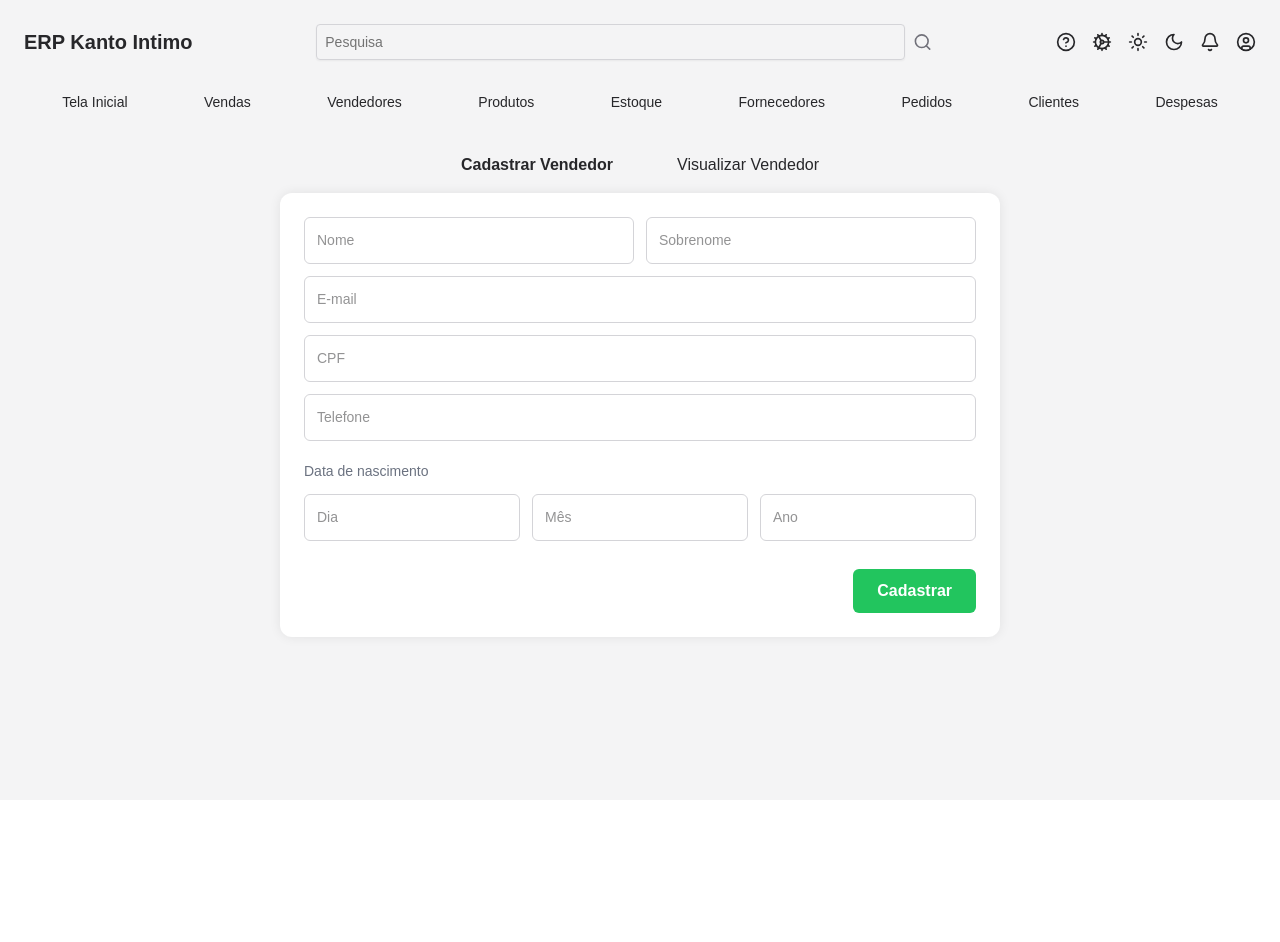
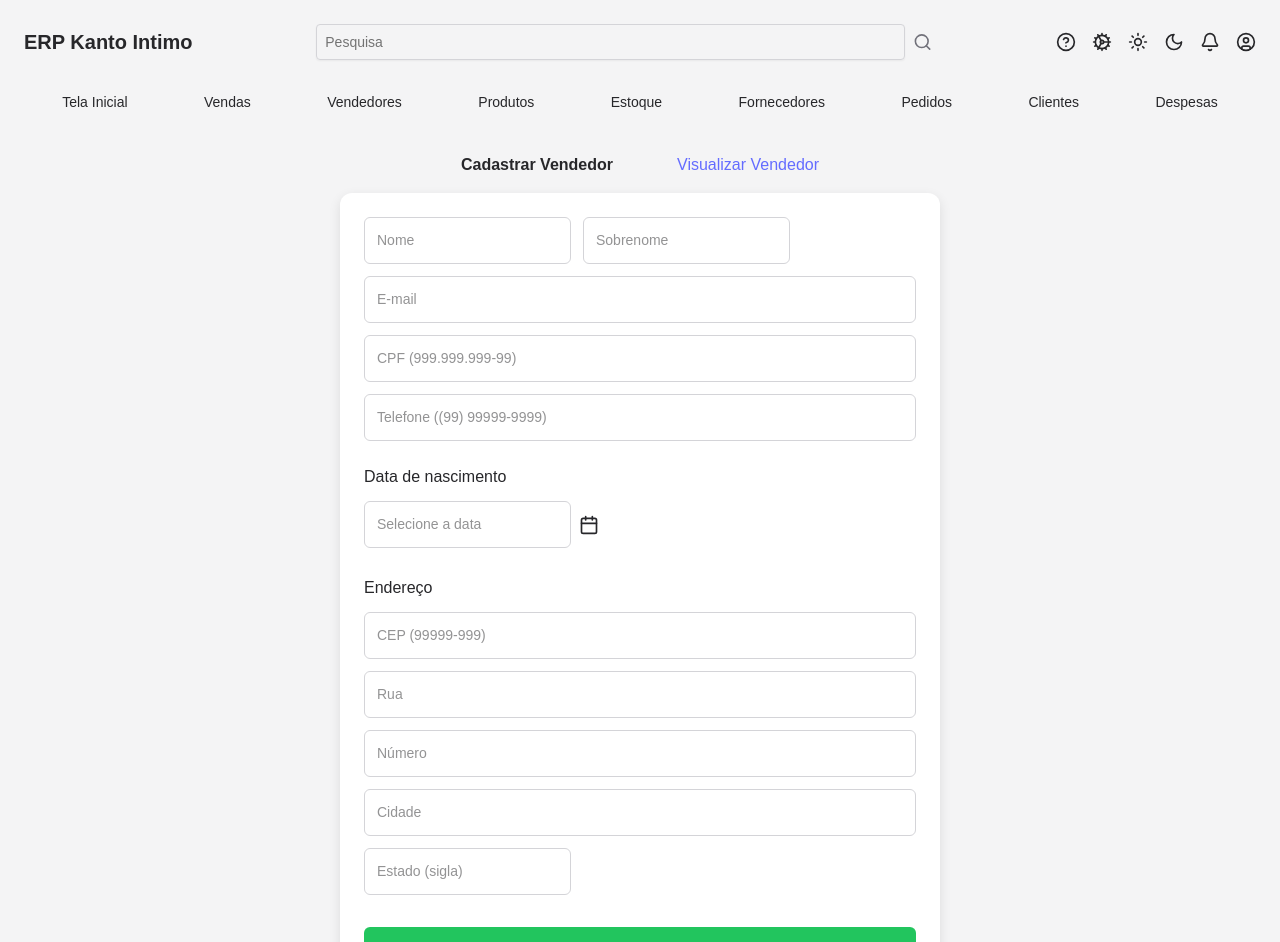
Before and after one commit to JasonSX1/PDS, a React (Vite) app in the folder kanto-intimo-front/: page /sellers/create in a window 1280 px wide. Shown: the top 942 px of the page. Before the commit the page ends 800 px from the top, so only its background shows below. Built offline with nearby package versions, Linux system fonts and the light colour scheme.

Commit message:
Pagina de formulário atualizada, requisicoes no back funcionando com fetch

```diff
--- a/kanto-intimo-front/package.json
+++ b/kanto-intimo-front/package.json
@@ -13,9 +13,12 @@
     "@tailwindcss/vite": "^4.1.6",
     "class-variance-authority": "^0.7.1",
     "clsx": "^2.1.1",
+    "date-fns": "^4.1.0",
     "lucide-react": "^0.510.0",
     "react": "^19.1.0",
+    "react-datepicker": "^8.3.0",
     "react-dom": "^19.1.0",
+    "react-input-mask-next": "^3.0.0-alpha.12",
     "react-router": "^7.6.0",
     "react-router-dom": "^7.6.0",
     "tailwind-merge": "^3.3.0",
@@ -26,6 +29,7 @@
     "@types/node": "^22.15.17",
     "@types/react": "^19.1.2",
     "@types/react-dom": "^19.1.2",
+    "@types/react-input-mask": "^3.0.6",
     "@vitejs/plugin-react": "^4.4.1",
     "eslint": "^9.25.0",
     "eslint-plugin-react-hooks": "^5.2.0",
--- a/kanto-intimo-front/src/pages/CreateSellersPage.tsx
+++ b/kanto-intimo-front/src/pages/CreateSellersPage.tsx
@@ -1,29 +1,174 @@
-import React, { useState } from 'react';
-import { Link } from 'react-router-dom';
-import Header from '../components/ui/header';
-import Navbar from '../components/ui/navbar';
-import '../styles/SellersPage.css';
+import React, { useState } from "react";
+import "../styles/SellersPage.css";
+import Header from "../components/ui/header";
+import Navbar from "../components/ui/navbar";
+import DatePicker from "react-datepicker";
+import "react-datepicker/dist/react-datepicker.css";
+import { Calendar } from "lucide-react";
 
-function CreateSellersPage() {
-  const [form, setForm] = useState({
-    nome: '',
-    sobrenome: '',
-    email: '',
-    cpf: '',
-    telefone: '',
-    dia: '',
-    mes: '',
-    ano: ''
+// Lista de estados brasileiros
+const estadosBrasileiros = [
+  "AC", "AL", "AP", "AM", "BA", "CE", "DF", "ES", "GO",
+  "MA", "MT", "MS", "MG", "PA", "PB", "PR", "PE", "PI",
+  "RJ", "RN", "RS", "RO", "RR", "SC", "SP", "SE", "TO"
+];
+
+// Função auxiliar para formatar inputs com máscara
+const formatInput = (value: string, pattern: string) => {
+  if (!value) return '';
+
+  const numbers = value.replace(/\D/g, '');
+  let formatted = '';
+  let numberIndex = 0;
+
+  for (let i = 0; i < pattern.length && numberIndex < numbers.length; i++) {
+    if (pattern[i] === '9') {
+      formatted += numbers[numberIndex++];
+    } else {
+      formatted += pattern[i];
+    }
+  }
+
+  return formatted;
+};
+
+export default function CreateSellersPage() {
+  const [formData, setFormData] = useState({
+    name: "",
+    lastName: "",
+    email: "",
+    cpf: "",
+    phone: "",
+    birthDate: null as Date | null,
+    address: {
+      zipCode: "",
+      street: "",
+      number: "",
+      city: "",
+      state: ""
+    },
   });
 
+  const [suggestions, setSuggestions] = useState<string[]>([]);
+  const [showSuggestions, setShowSuggestions] = useState(false);
+  const [error, setError] = useState("");
+
   const handleChange = (e: React.ChangeEvent<HTMLInputElement>) => {
-    setForm({ ...form, [e.target.name]: e.target.value });
+    const { name, value } = e.target;
+
+    let formattedValue = value;
+    if (name === 'cpf') {
+      formattedValue = formatInput(value, '999.999.999-99');
+    } else if (name === 'phone') {
+      formattedValue = formatInput(value, '(99) 99999-9999');
+    } else if (name === 'zipCode') {
+      formattedValue = formatInput(value, '99999-999');
+    } else if (name === 'state') {
+      formattedValue = value.toUpperCase();
+      // Filtra sugestões
+      const filtered = estadosBrasileiros.filter(estado =>
+        estado.startsWith(formattedValue)
+      );
+      setSuggestions(filtered);
+      setShowSuggestions(true);
+    }
+
+    if (name in formData.address || name === 'zipCode' || name === 'state') {
+      setFormData(prev => ({
+        ...prev,
+        address: {
+          ...prev.address,
+          [name]: formattedValue,
+        },
+      }));
+    } else {
+      setFormData(prev => ({
+        ...prev,
+        [name]: formattedValue,
+      }));
+    }
   };
 
-  const handleSubmit = (e: React.FormEvent) => {
+  const handleSuggestionClick = (estado: string) => {
+    setFormData(prev => ({
+      ...prev,
+      address: {
+        ...prev.address,
+        state: estado
+      }
+    }));
+    setShowSuggestions(false);
+  };
+
+  const handleSubmit = async (e: React.FormEvent) => {
     e.preventDefault();
-    console.log('Formulário enviado:', form);
-    // Aqui você pode fazer o POST pro backend
+    setError("");
+
+    // Validações
+    if (!estadosBrasileiros.includes(formData.address.state)) {
+      setError("Por favor, selecione um estado válido (sigla de 2 letras)");
+      return;
+    }
+
+    if (formData.birthDate && isNaN(formData.birthDate.getTime())) {
+      setError("Data de nascimento inválida");
+      return;
+    }
+
+    if ((formData.name + " " + formData.lastName).length > 100) {
+      setError("Nome completo não pode exceder 100 caracteres");
+      return;
+    }
+
+    try {
+      // Formata os dados para o padrão do backend
+      const payload = {
+        name: `${formData.name} ${formData.lastName}`.trim(),
+        email: formData.email,
+        phone: formData.phone.replace(/\D/g, ""),
+        cpf: formData.cpf.replace(/\D/g, ""),
+        birthDate: formData.birthDate?.toISOString().split("T")[0] || null,
+        address: {
+          zipCode: formData.address.zipCode.replace(/\D/g, ""),
+          street: formData.address.street,
+          number: formData.address.number,
+          city: formData.address.city,
+          state: formData.address.state.toUpperCase()
+        }
+      };
+
+      const response = await fetch("http://localhost:3000/seller", {
+        method: "POST",
+        headers: { "Content-Type": "application/json" },
+        body: JSON.stringify(payload),
+      });
+
+      if (!response.ok) {
+        const err = await response.json();
+        throw new Error(err.message || "Erro ao cadastrar");
+      }
+
+      alert("Vendedor cadastrado com sucesso!");
+      // Reset form
+      setFormData({
+        name: "",
+        lastName: "",
+        email: "",
+        cpf: "",
+        phone: "",
+        birthDate: null,
+        address: {
+          zipCode: "",
+          street: "",
+          number: "",
+          city: "",
+          state: ""
+        },
+      });
+    } catch (err) {
+      console.error("Erro:", err);
+      setError(err instanceof Error ? err.message : "Erro desconhecido");
+    }
   };
 
   return (
@@ -32,33 +177,153 @@ function CreateSellersPage() {
       <Navbar />
 
       <div className="sellers-header">
-        <span className="sellers-tab active">Cadastrar Vendedor</span>
-        <Link to="/sellers" className="sellers-tab">Visualizar Vendedor</Link>
+        <h2 style={{ fontWeight: 700 }}>Cadastrar Vendedor</h2>
+        <h3>
+          <a href="/sellers">Visualizar Vendedor</a>
+        </h3>
       </div>
 
-      <form className="form-card" onSubmit={handleSubmit}>
-        <div className="form-row">
-          <input type="text" name="nome" placeholder="Nome" value={form.nome} onChange={handleChange} />
-          <input type="text" name="sobrenome" placeholder="Sobrenome" value={form.sobrenome} onChange={handleChange} />
+      <form className="seller-form" onSubmit={handleSubmit}>
+        <div className="input-group">
+          <input
+            name="name"
+            placeholder="Nome"
+            value={formData.name}
+            onChange={handleChange}
+            required
+            maxLength={50}
+          />
+          <input
+            name="lastName"
+            placeholder="Sobrenome"
+            value={formData.lastName}
+            onChange={handleChange}
+            required
+            maxLength={50}
+          />
         </div>
 
-        <input type="email" name="email" placeholder="E-mail" value={form.email} onChange={handleChange} />
-        <input type="text" name="cpf" placeholder="CPF" value={form.cpf} onChange={handleChange} />
-        <input type="text" name="telefone" placeholder="Telefone" value={form.telefone} onChange={handleChange} />
+        <input
+          type="email"
+          name="email"
+          placeholder="E-mail"
+          value={formData.email}
+          onChange={handleChange}
+          required
+          maxLength={100}
+        />
 
-        <label className="birth-label">Data de nascimento</label>
-        <div className="form-row">
-          <input type="text" name="dia" placeholder="Dia" value={form.dia} onChange={handleChange} />
-          <input type="text" name="mes" placeholder="Mês" value={form.mes} onChange={handleChange} />
-          <input type="text" name="ano" placeholder="Ano" value={form.ano} onChange={handleChange} />
+        <input
+          name="cpf"
+          placeholder="CPF (999.999.999-99)"
+          value={formData.cpf}
+          onChange={handleChange}
+          maxLength={14}
+          required
+        />
+
+        <input
+          name="phone"
+          placeholder="Telefone ((99) 99999-9999)"
+          value={formData.phone}
+          onChange={handleChange}
+          maxLength={16}
+          required
+        />
+
+        <label style={{ marginTop: 12 }}>Data de nascimento</label>
+        <div style={{ display: "flex", gap: 8, alignItems: "center" }}>
+          <DatePicker
+            selected={formData.birthDate}
+            onChange={(date) => setFormData(prev => ({ ...prev, birthDate: date }))}
+            dateFormat="dd/MM/yyyy"
+            placeholderText="Selecione a data"
+            className="datepicker-input"
+            showMonthDropdown
+            showYearDropdown
+            dropdownMode="select"
+            maxDate={new Date()}
+          />
+          <Calendar size={20} />
         </div>
 
-        <div className="form-footer">
-          <button type="submit" className="submit-button">Cadastrar</button>
+        <label style={{ marginTop: 16 }}>Endereço</label>
+        <input
+          name="zipCode"
+          placeholder="CEP (99999-999)"
+          value={formData.address.zipCode}
+          onChange={handleChange}
+          maxLength={9}
+          required
+        />
+        <input
+          name="street"
+          placeholder="Rua"
+          value={formData.address.street}
+          onChange={handleChange}
+          required
+          maxLength={100}
+        />
+        <input
+          name="number"
+          placeholder="Número"
+          value={formData.address.number}
+          onChange={handleChange}
+          required
+          maxLength={10}
+        />
+        <input
+          name="city"
+          placeholder="Cidade"
+          value={formData.address.city}
+          onChange={handleChange}
+          required
+          maxLength={50}
+        />
+
+        <div style={{ position: 'relative' }}>
+          <input
+            name="state"
+            placeholder="Estado (sigla)"
+            value={formData.address.state}
+            onChange={handleChange}
+            maxLength={2}
+            required
+            onFocus={() => setShowSuggestions(true)}
+            onBlur={() => setTimeout(() => setShowSuggestions(false), 200)}
+          />
+          {showSuggestions && suggestions.length > 0 && (
+            <ul style={{
+              position: 'absolute',
+              zIndex: 1000,
+              listStyle: 'none',
+              padding: 0,
+              margin: 0,
+              backgroundColor: 'white',
+              border: '1px solid #ddd',
+              width: '100%',
+              maxHeight: '200px',
+              overflowY: 'auto'
+            }}>
+              {suggestions.map((estado, index) => (
+                <li
+                  key={index}
+                  style={{ padding: '8px', cursor: 'pointer', borderBottom: '1px solid #eee' }}
+                  onMouseDown={() => handleSuggestionClick(estado)}
+                >
+                  {estado}
+                </li>
+              ))}
+            </ul>
+          )}
         </div>
+
+        {error && <div style={{ color: "red", marginTop: 12 }}>{error}</div>}
+
+        <button type="submit" className="submit-button">
+          Cadastrar
+        </button>
       </form>
     </div>
   );
 }
-
-export default CreateSellersPage;
--- a/kanto-intimo-front/src/styles/SellersPage.css
+++ b/kanto-intimo-front/src/styles/SellersPage.css
@@ -181,3 +181,40 @@
 .submit-button:hover {
   background-color: #16a34a;
 }
+
+.seller-form {
+  background-color: #fff;
+  padding: 24px;
+  border-radius: 12px;
+  box-shadow: 0 4px 12px rgba(0,0,0,0.1);
+  max-width: 600px;
+  margin: 0 auto;
+  display: flex;
+  flex-direction: column;
+  gap: 12px;
+}
+
+.input-group {
+  display: flex;
+  gap: 12px;
+}
+
+.seller-form input,
+.seller-form .datepicker-input {
+  padding: 12px;
+  border: 1px solid #d4d4d8;
+  border-radius: 6px;
+  font-size: 14px;
+}
+
+.submit-button {
+  margin-top: 20px;
+  background-color: #22c55e;
+  color: white;
+  border: none;
+  padding: 12px;
+  font-size: 16px;
+  font-weight: 700;
+  border-radius: 6px;
+  cursor: pointer;
+}
```
Also changed, not shown: 1 other file (tests, documents, lock files or other folders).
